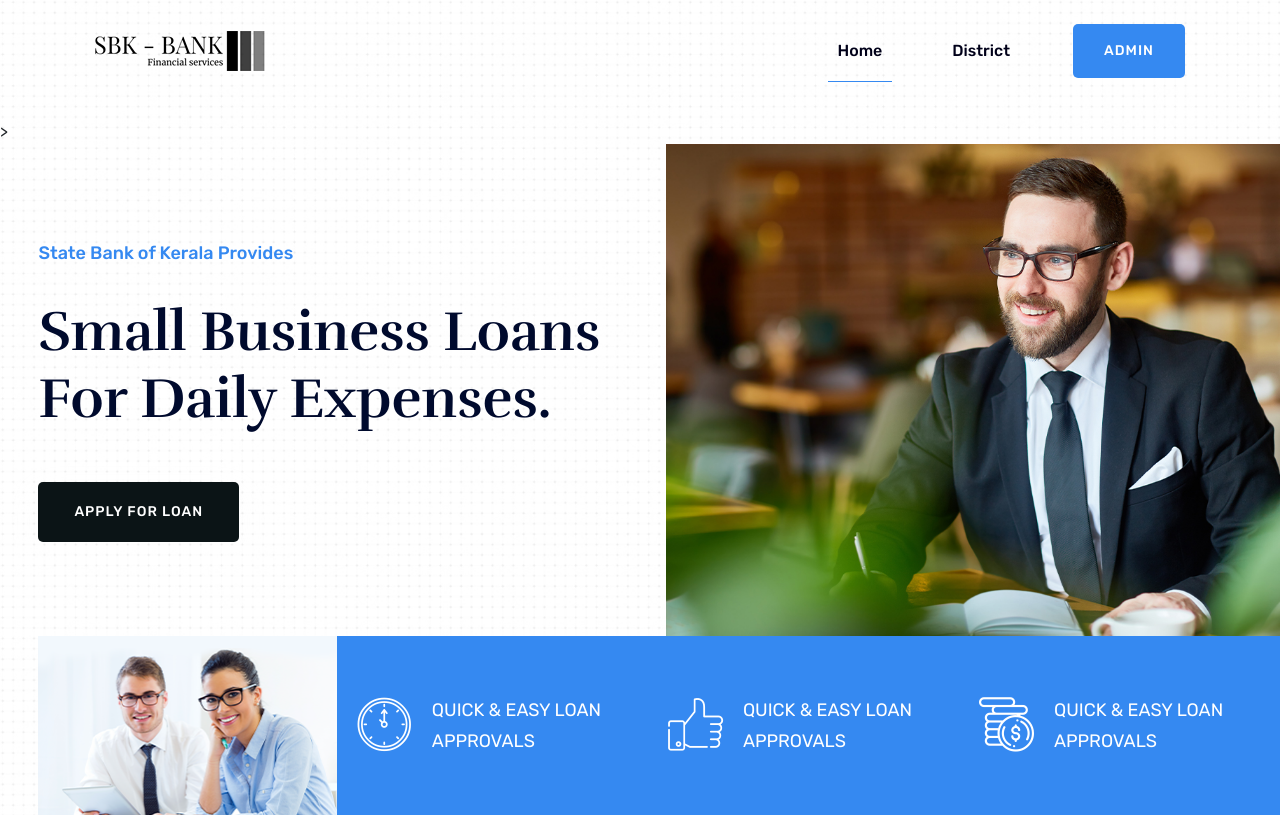
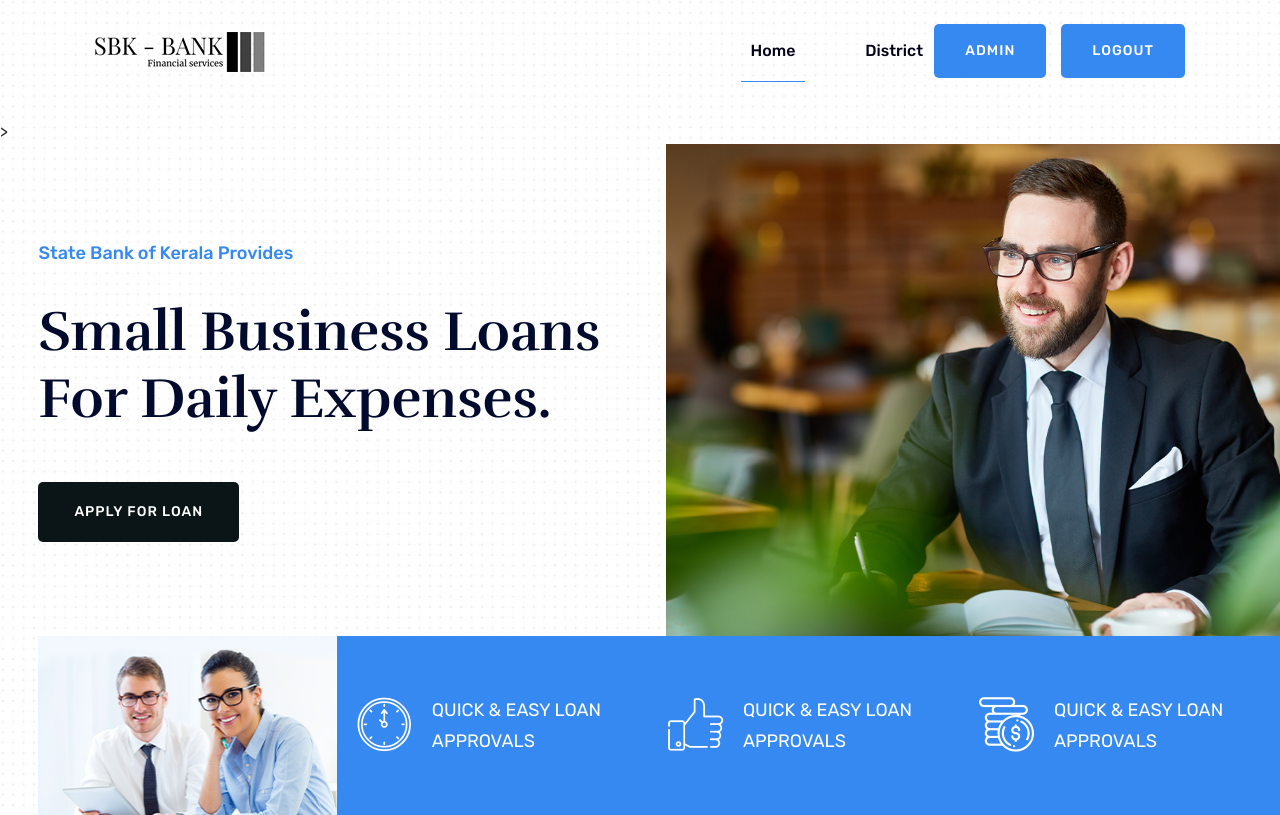
Before and after one commit to a6h1jith/bankingapp, a Django app: page / in a window 1280 px wide. Shown: the top 815 px of the page. Run offline with Django 4.2, Linux system fonts and the light colour scheme; a user stored in the database is signed in; some libraries are stand-ins or nearby versions.

Commit message:
index.html

```diff
--- a/bank/templates/index.html
+++ b/bank/templates/index.html
@@ -57,9 +57,13 @@
                                     </nav>
                                 </div>
                                 {% if user.is_authenticated %}
+                                <div class="col-lg-1">
                                 <div class="header-right-btn f-right d-none d-lg-block">
                                         <a href="/logout" class="btn header-btn">{{user.username}}</a>
                                     </div>
+                                </div>
+                                    <div class="header-right-btn f-right d-none d-lg-block">
+                                        <a href="/logout" class="btn header-btn">Logout</a>
                                 {% else %}
                                 <div class="col-lg-1">
                                     <div class="header-right-btn f-right d-none d-lg-block">
```
